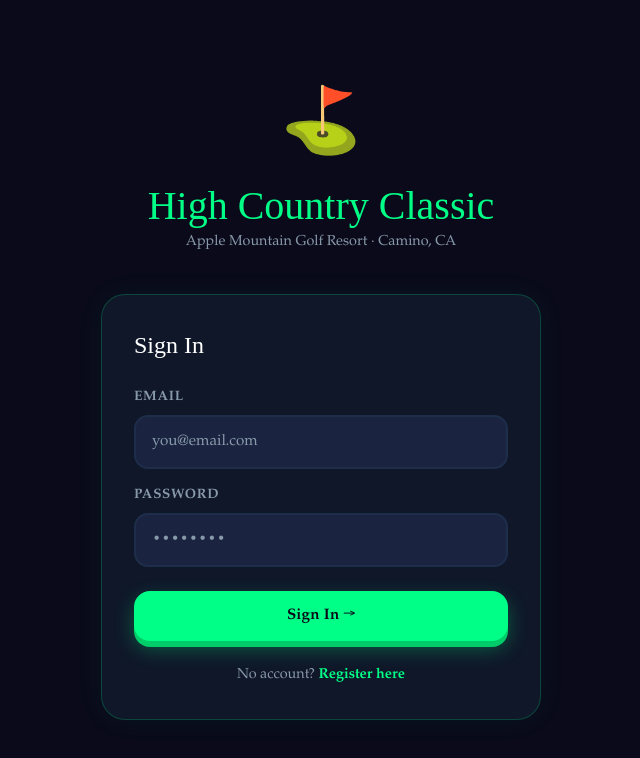
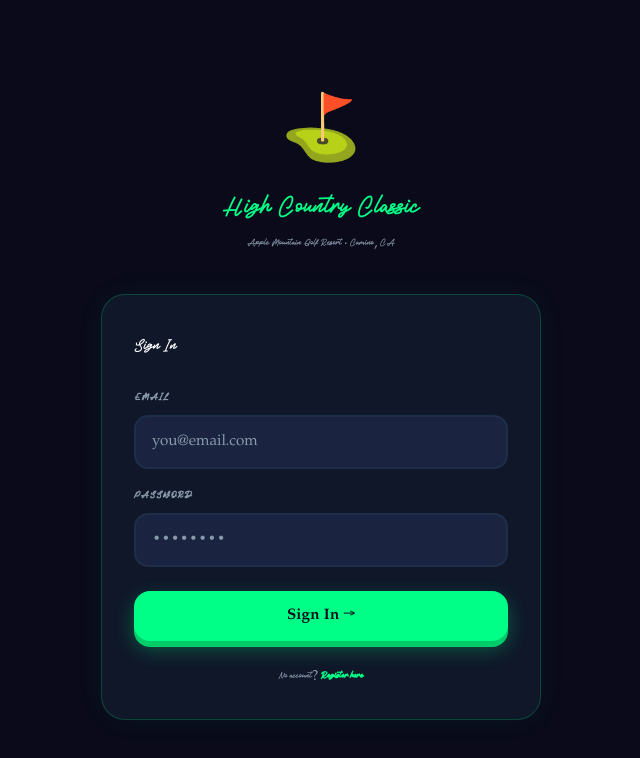
Before and after one commit to mindpumpdylan/golf-tournament-2, a Next.js app: page /login in a window 1280 px wide. Shown: the top 758 px of the page, without its empty margins (319-959 px from the left). Built offline with nearby package versions, Linux system fonts and the light colour scheme; no server answers; a web font is replaced by a local one.

Commit message:
Update globals.css

```diff
--- a/src/app/globals.css
+++ b/src/app/globals.css
@@ -1,6 +1,6 @@
 @font-face {
   font-family: 'Golfwinks';
-  src: url('/fonts/Golfwinks_Free.ttf') format('truetype');
+src: url('/fonts/Golfwinks Free.ttf') format('truetype');
   font-weight: normal;
   font-style: normal;
 }
```
